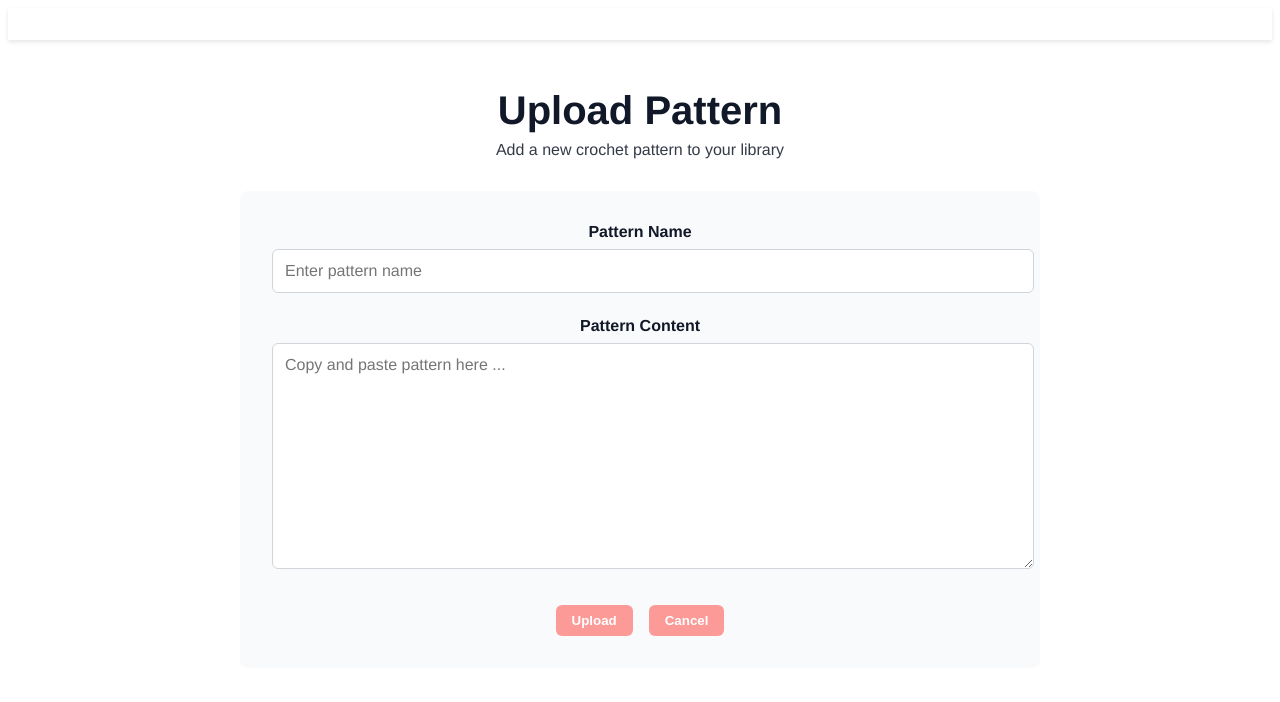
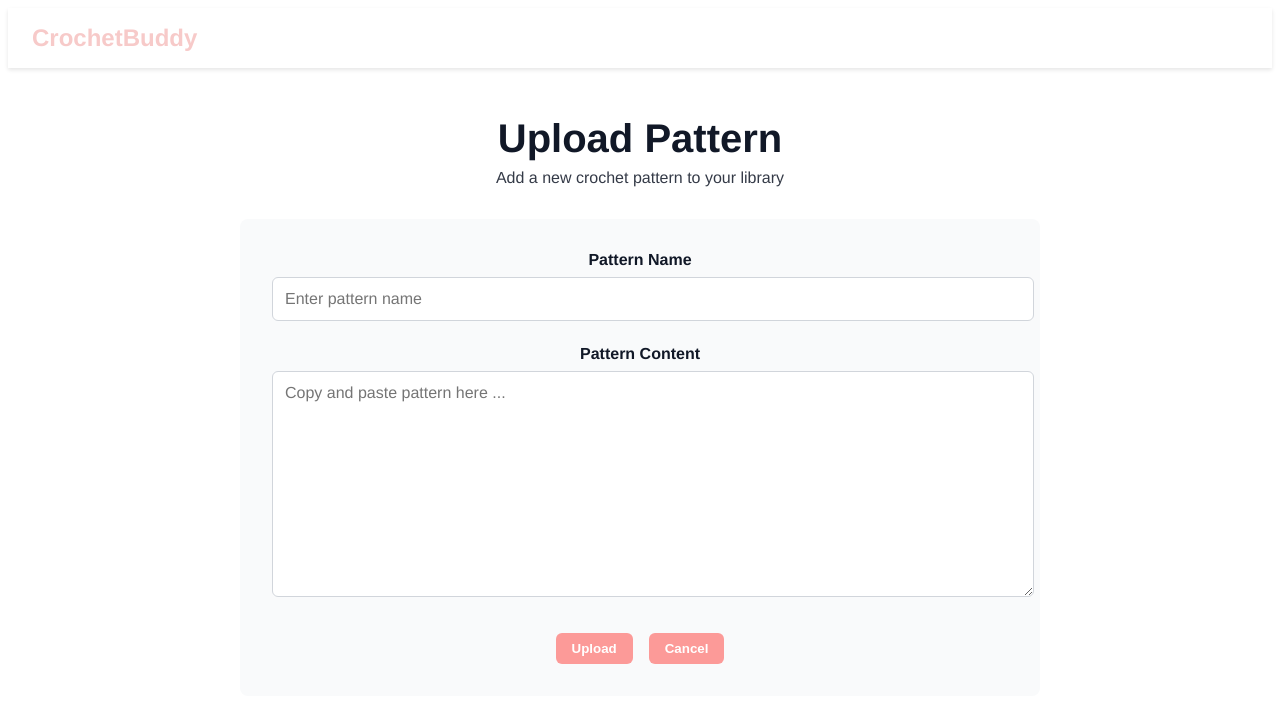
Before and after one commit to christinew7/61040-frontend, a Vue app: page /upload/1 in a window 1280 px wide. Shown: the top 702 px of the page. Built offline with nearby package versions, Linux system fonts and the light colour scheme; sample sign-in values are in the browser's storage.

Commit message:
changed navbar to route to home if not logged in and library if logged in

```diff
--- a/src/components/NavBar.vue
+++ b/src/components/NavBar.vue
@@ -8,6 +8,9 @@
             :to="{ name: 'Library', params: { userId } }"
             class="brand-link"
           >
+            <h1 class="brand-name">CrochetBuddy</h1>
+          </router-link>
+          <router-link v-else :to="{ name: 'Home' }" class="brand-link">
             <h1 class="brand-name">CrochetBuddy</h1>
           </router-link>
         </div>
```
